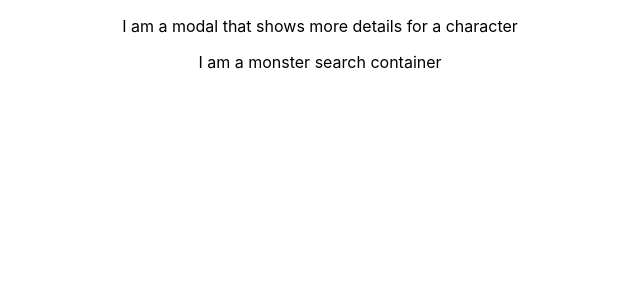
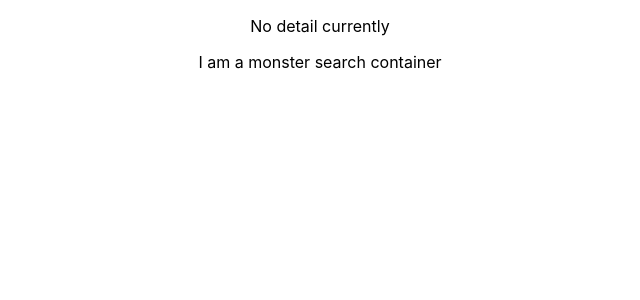
Before and after one commit to brewchetta/monstrous-initiative-tracker, a React (Create React App) app: page / in a window 1280 px wide. Shown: the top 300 px of the page, without its empty margins (320-960 px from the left). Built offline with nearby package versions, Linux system fonts and the light colour scheme; no server answers.

Commit message:
added context for detail modal

```diff
--- a/src/components/App.js
+++ b/src/components/App.js
@@ -6,19 +6,19 @@ import InitiativeList from './initiative-list/InitiativeList'
 import DetailContainer from './detail-modal/DetailContainer'
 import SearchContainer from './monster-search/SearchContainer'
 // CONTEXT //
-import { CharactersProvider } from "../context/characters-context"
+import ContextProvider from "../context/main-context"
 
 function App() {
 
   return (
     <div className="App">
-      <CharactersProvider>
+      <ContextProvider>
 
         <InitiativeList />
         <DetailContainer />
         <SearchContainer />
 
-      </CharactersProvider>
+      </ContextProvider>
     </div>
   );
 }
--- a/src/components/detail-modal/DetailContainer.js
+++ b/src/components/detail-modal/DetailContainer.js
@@ -1,7 +1,24 @@
+import { useContext } from "react"
+import { DetailContext } from "../../context/detail-context"
+
 export default function DetailContainer(props) {
 
+  const [detail, dispatch] = useContext(DetailContext)
+
+  const clearDetail = () => {
+    dispatch({type: "CLEAR_DETAIL"})
+  }
+
+  const renderDetail = () => {
+    return (detail && detail.type === "character" ? <p>Detail is currently a character</p>
+    : detail && detail.type === "spell" ? <p>Detail is currently a spell</p>
+    : <p>No detail currently</p>)
+  }
+
   return (
-    <p>I am a modal that shows more details for a character</p>
+    <div id="detail-modal">
+      {renderDetail()}
+    </div>
   )
 
 }
--- a/src/components/initiative-list/InitiativeCard.js
+++ b/src/components/initiative-list/InitiativeCard.js
@@ -1,21 +1,28 @@
 import { useContext } from 'react'
-import { CharactersContext } from '../../context/characters-context'
+import { DetailContext } from '../../context/detail-context'
 
 export default function InitiativeCard({character, index, updateCharacter}) {
+
+  const [detail, dispatchDetail] = useContext(DetailContext)
 
   const handleRollInitiative = () => {
     character.rollInitiative()
     updateCharacter(character)
   }
 
+  const handleOpenDetail = () => {
+    if (detail !== character) {
+      dispatchDetail({type: "INSPECT_CHARACTER", payload: character})
+    }
+  }
+
   return (
     <div className="initiative-card"
-    style={{top: `${index * 50}px`}}
-    onClick={console.log}>
+    style={{top: `${index * 50}px`}}>
       {character.name} \|/ {character.armor_class} AC \|/ <span
       onClick={handleRollInitiative}>
         {character.initiative || "⚅ Roll for "} Initiative
-      </span>
+      </span> \|/ <span onClick={handleOpenDetail}>Open Detail View</span>
     </div>
   )
 
--- /dev/null
+++ b/src/context/detail-context.js
@@ -0,0 +1,29 @@
+import {createContext, useReducer} from "react"
+
+const DetailContext = createContext()
+
+const detailReducer = (state, action) => {
+
+  switch (action.type) {
+    case "CLEAR_DETAIL":
+      return null
+    case "INSPECT_CHARACTER":
+      return {type: "character", content: action.payload}
+    case "INSPECT_SPELL":
+      return {type: "spell", content: action.payload}
+    default:
+      throw new Error(`Incorrect use of detail reducer: ${action.type}`)
+  }
+}
+
+const DetailProvider = ({children}) => {
+  const [detail, dispatch] = useReducer(detailReducer, null)
+
+  return (
+    <DetailContext.Provider value={[detail, dispatch]}>
+      {children}
+    </DetailContext.Provider>
+  )
+}
+
+export { DetailProvider, DetailContext }
--- /dev/null
+++ b/src/context/main-context.js
@@ -0,0 +1,12 @@
+import { DetailProvider } from './detail-context'
+import { CharactersProvider } from './characters-context'
+
+export default function ContextProvider({children}) {
+  return (
+    <DetailProvider>
+      <CharactersProvider>
+        {children}
+      </CharactersProvider>
+    </DetailProvider>
+  )
+}
```
Also changed, not shown: 1 other file (tests, documents, lock files or other folders).
